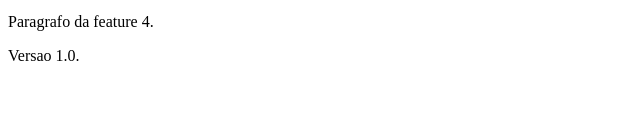
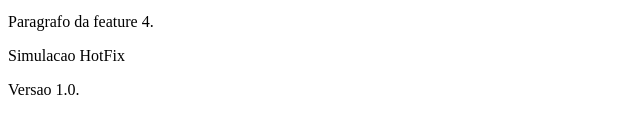
Before and after one commit to PatrickFaria147/PraticaGF, a plain HTML site: page index.html in a window 1280 px wide. Shown: the part 203-336 px from the top of the page, without its empty margins (0-640 px from the left). Drawn offline with Linux system fonts and the light colour scheme.

Commit message:
fix: simulacao hotfix

```diff
--- a/index.html
+++ b/index.html
@@ -11,6 +11,7 @@
 <p>Paragrafo da feature 2.</p>
 <p>Paragrafo da feature 3.</p>
 <p>Paragrafo da feature 4.</p>
+<p>Simulacao HotFix</p>
 <p>Versao 1.0.</p>
 </body>
 </html>
```
